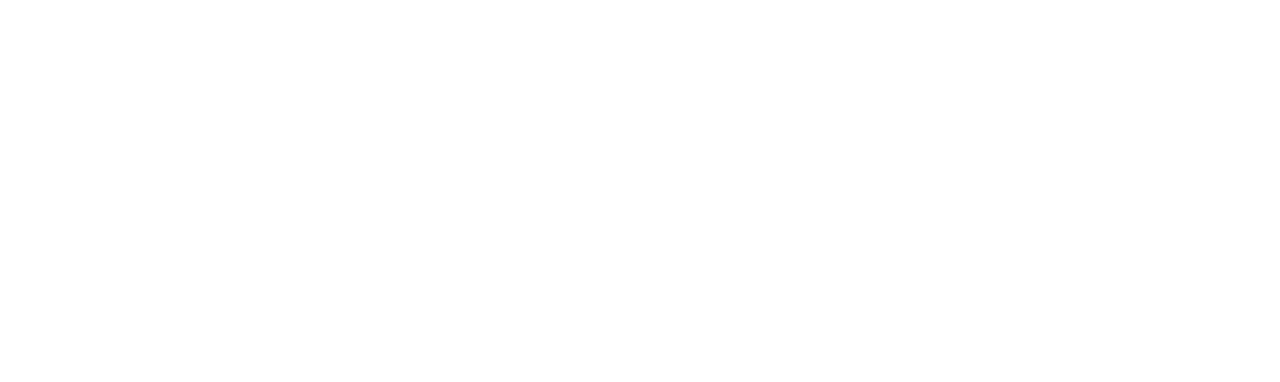
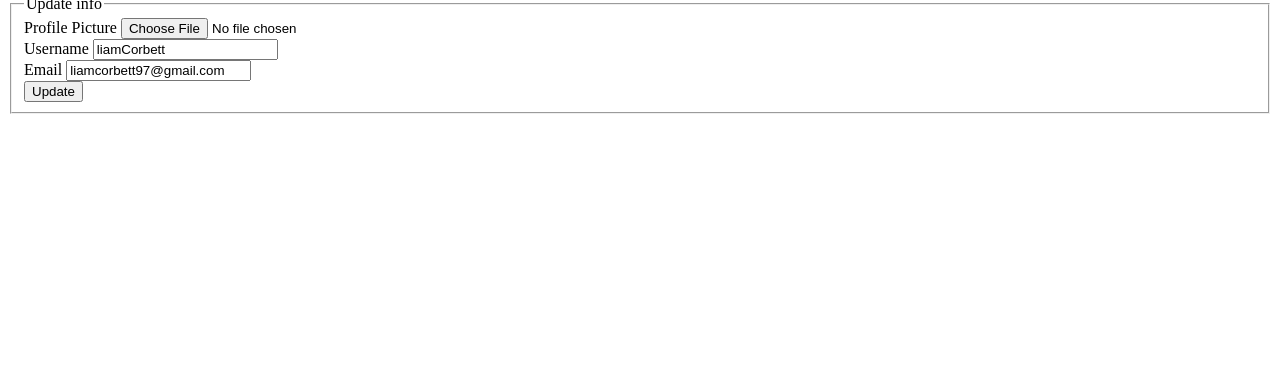
Before and after one commit to liamCorbett/puddle-OLD, a Flask app: page /account in a window 1280 px wide. Before the commit the part shown is empty. Shown: the part 418-800 px from the top of the page. Run offline with Flask 2, Linux system fonts and the light colour scheme; a user stored in the database is signed in; some libraries are stand-ins or nearby versions.

Commit message:
Add account edit section and profile image

```diff
--- a/puddle/forms.py
+++ b/puddle/forms.py
@@ -1,6 +1,8 @@
 from flask_wtf import FlaskForm
+from flask_wtf.file import FileField, FileAllowed
+from flask_login import current_user
 from wtforms import StringField, PasswordField, SubmitField, BooleanField
-from wtforms.validators import DataRequired, Email, Length, Optional, ValidationError
+from wtforms.validators import DataRequired, Email, Length, Optional, ValidationError, NoneOf
 from puddle.models import User
 
 
@@ -26,3 +28,22 @@ class LoginForm(FlaskForm):
     password = PasswordField('Password', validators=[DataRequired()])
     remember = BooleanField('Remember me')
     submit = SubmitField('Login')
+
+
+class UpdateAccountInfoForm(FlaskForm):
+    profile_image = FileField('Profile Picture', validators=[FileAllowed(['jpg', 'png'])])
+    username = StringField('Username', validators=[Optional(), Length(min=4, max=20)])
+    email = StringField('Email', validators=[Optional(), Email()])
+    submit = SubmitField('Update')
+
+    def validate_username(self, username):
+        if username.data != current_user.username:
+            user = User.query.filter_by(username=username.data).first()
+            if user:
+                raise ValidationError('That username is taken. Please choose another one.')
+
+    def validate_email(self, email):
+        if email.data != current_user.email:
+            email = User.query.filter_by(email=email.data).first()
+            if email:
+                raise ValidationError('That email is taken. Please choose another one.')
--- a/puddle/routes.py
+++ b/puddle/routes.py
@@ -1,7 +1,9 @@
+import os
+import secrets
 from flask import flash, redirect, render_template, request, url_for
 from flask_login import current_user, login_required, login_user, logout_user
 from puddle import app, bcrypt, db
-from puddle.forms import RegistrationForm, LoginForm
+from puddle.forms import RegistrationForm, LoginForm, UpdateAccountInfoForm
 from puddle.models import User, Post
 
 posts = []
@@ -52,7 +54,30 @@ def logout():
     return redirect(url_for('home'))
 
 
-@app.route('/account')
+def set_profile_image(form_image):
+    image_hex = secrets.token_hex(8)
+    _, file_ext = os.path.splitext(form_image.filename)
+    image_name = image_hex + file_ext
+    image_path = os.path.join(app.root_path, 'static/profile_images', image_name)
+    form_image.save(image_path)
+    return image_name
+
+
+@app.route('/account', methods=['GET', 'POST'])
 @login_required
 def account():
-    return render_template('account.html', title='Account')
+    form = UpdateAccountInfoForm()
+    if form.validate_on_submit():
+        if form.profile_image.data:
+            image_file = set_profile_image(form.profile_image.data)
+            current_user.profile_image = image_file
+        current_user.username = form.username.data
+        current_user.email = form.email.data
+        db.session.commit()
+        flash('Your account has been updated.', 'success')
+        return redirect(url_for('account'))
+    elif request.method == 'GET':
+        form.username.data = current_user.username
+        form.email.data = current_user.email
+    profile_image = url_for('static', filename='profile_images/' + current_user.profile_image)
+    return render_template('account.html', title='Account', profile_image=profile_image, form=form)
--- a/puddle/templates/account.html
+++ b/puddle/templates/account.html
@@ -1,5 +1,50 @@
 {% extends "bedrock.html" %}
 {% block content %}
-    <div></div>
-    <h1>{{ current_user.username }}</h1>
+    <div>
+        <img src={{ profile_image }}>
+        <h2>{{ current_user.username }}</h2>
+        <p>{{ current_user.email }}</p>
+    </div>
+    <div>
+        <form method="POST" action="" enctype="multipart/form-data">
+            {{ form.hidden_tag() }}
+            <fieldset>
+                <legend>Update info</legend>
+                <div class="field">
+                    {{ form.profile_image.label }}
+                    {{ form.profile_image }}
+                    {% if form.profile_image.errors %}
+                        {% for error in form.profile_image.errors %}
+                            <span>{{ error }}</span>
+                        {% endfor %}
+                    {% endif %}
+                </div>
+                <div class="field">
+                    {{ form.username.label }}
+                    {% if form.username.errors %}
+                        {{ form.username }}
+                        {% for error in form.username.errors %}
+                            <span>{{ error }}</span>
+                        {% endfor %}
+                    {% else %}
+                        {{ form.username }}
+                    {% endif %}
+                </div>
+                <div class="field">
+                    {{ form.email.label }}
+                    {% if form.email.errors %}
+                        {{ form.email }}
+                        {% for error in form.email.errors %}
+                            <span>{{ error }}</span>
+                        {% endfor %}
+                    {% else %}
+                        {{ form.email }}
+                    {% endif %}
+                </div>
+                <div class="field">
+                    {{ form.submit(class="button button-primary") }}
+                </div>
+            </fieldset>
+        </form>
+    </div>
 {% endblock %}
--- a/puddle/templates/register.html
+++ b/puddle/templates/register.html
@@ -39,7 +39,7 @@
                         {{ form.email(placeholder="optional") }}
                     {% endif %}
                 </div>
-                <div class="field margin-top-s">
+                <div class="field">
                     {{ form.submit(class="button button-primary") }}
                 </div>
             </fieldset>
```
Also changed, not shown: puddle/puddle.db, puddle/static/profile_images/42eb82c2cf52b076.jpg (added).
